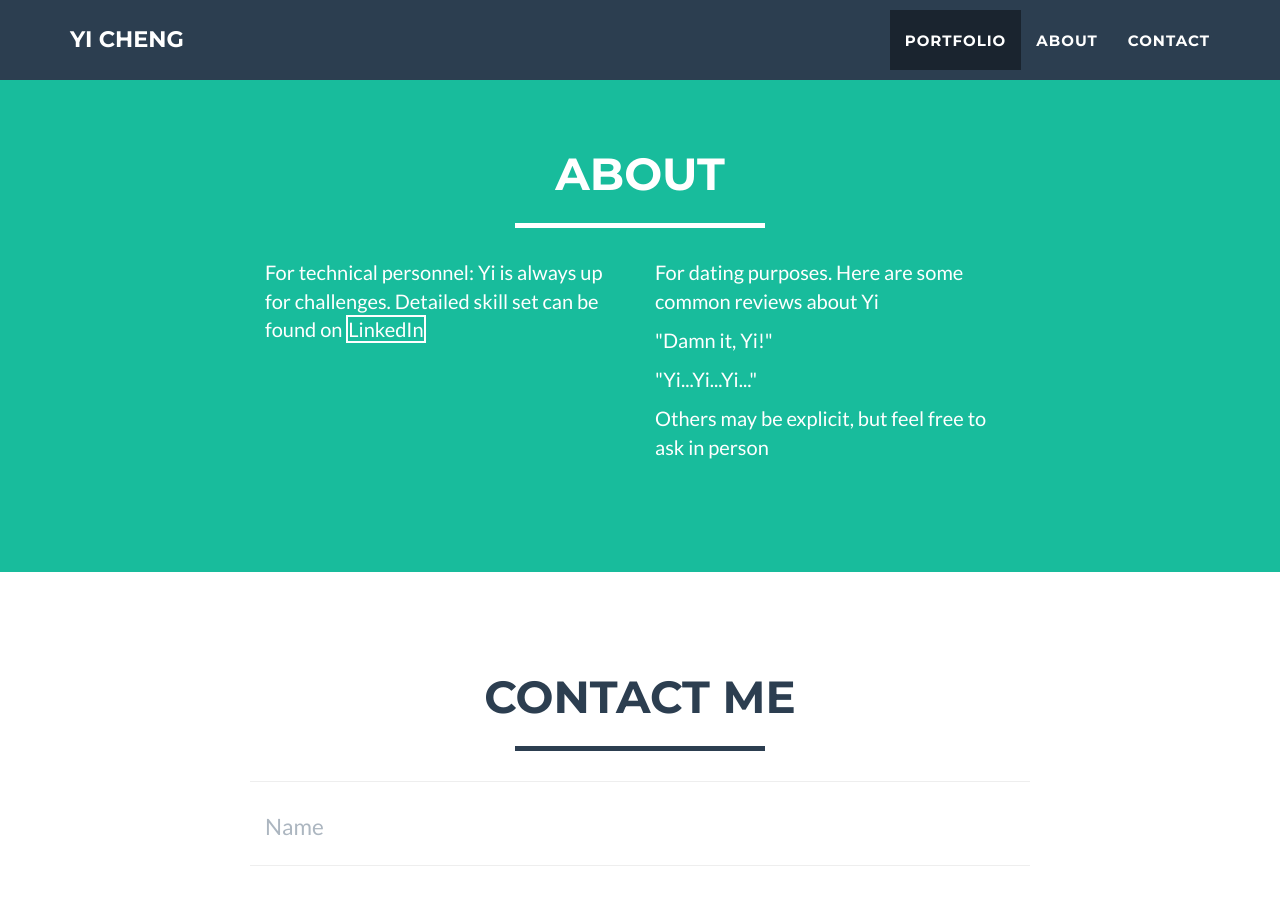
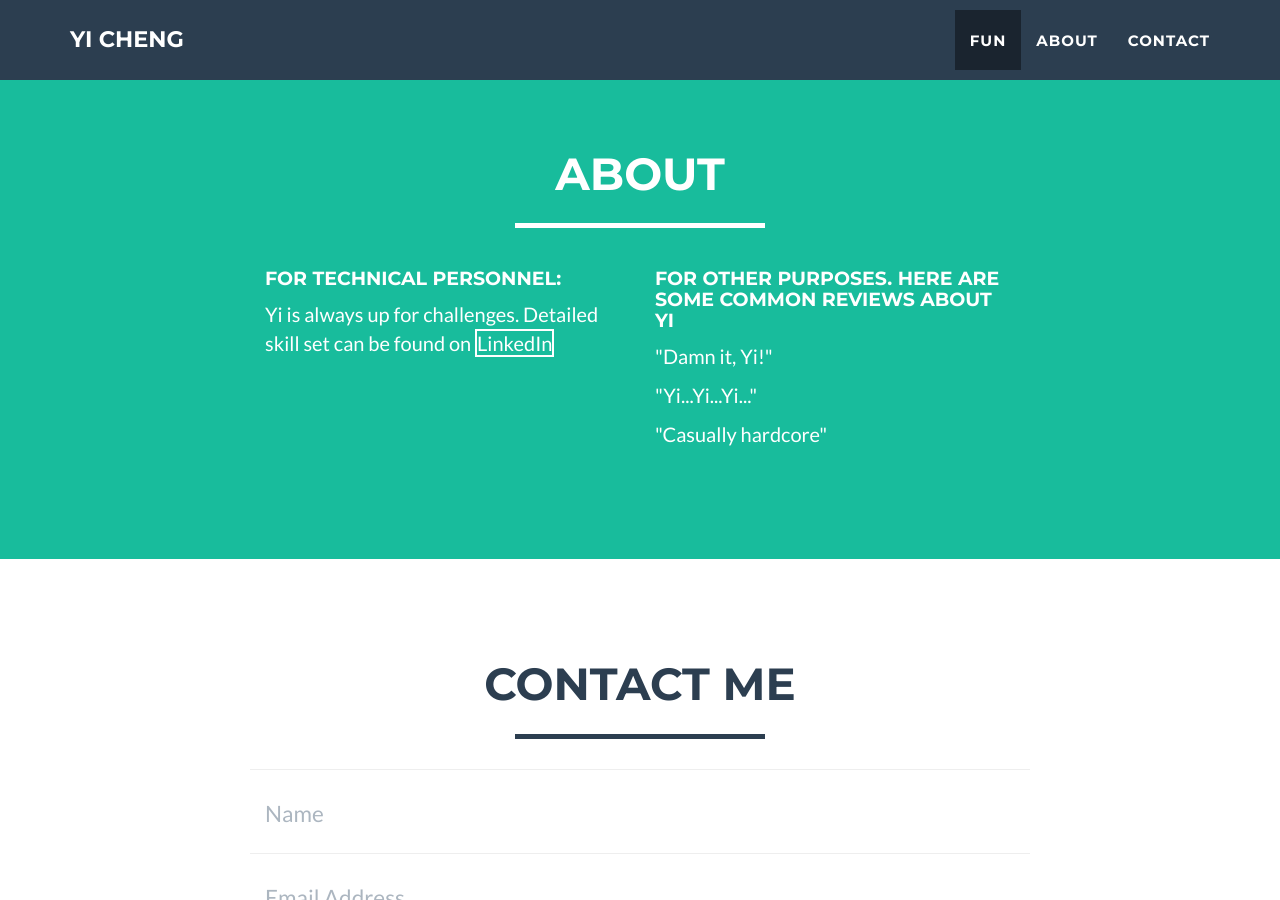
Before and after one commit to wisechengyi/oldgithubio, a Jekyll site: the page built from index.html, in a window 1280 px wide and 900 px high, scrolled down 1810 px. Built offline with Jekyll 4.4.1, drawn with Linux system fonts in a browser that asks for light colours.

Commit message:
scroll speed changed

```diff
--- a/_includes/about.html
+++ b/_includes/about.html
@@ -9,13 +9,14 @@
             </div>
             <div class="row">
                 <div class="col-lg-4 col-lg-offset-2">
-                    <p>For technical personnel: Yi is always up for challenges. Detailed skill set can be found on <a class=" btn-outline" href="https://www.linkedin.com/in/yidcheng#background-skills">LinkedIn</a>
+                    <h4>For technical personnel:</h4><p>Yi is always up for challenges. Detailed skill set can be found on <a class=" btn-outline" href="https://www.linkedin.com/in/yidcheng#background-skills">LinkedIn</a>
                 </div>
                 <div class="col-lg-4">
-                    <p>For dating purposes. Here are some common reviews about Yi</p>
+                    <h4>For other purposes. Here are some common reviews about Yi</h4>
                     <p>"Damn it, Yi!"</p>
                     <p>"Yi...Yi...Yi..."</p>
-                    <p>Others may be explicit, but feel free to ask in person</p>
+                    <p>"Casually hardcore"</p>
+                    <!--<p>Others may be explicit, but feel free to ask in person</p>-->
                 </div>
                 <!--<div class="col-lg-8 col-lg-offset-2 text-center">-->
                     <!--<a href="#" class="btn btn-lg btn-outline">-->
--- a/_includes/nav.html
+++ b/_includes/nav.html
@@ -19,7 +19,7 @@
                         <a href="#page-top"></a>
                     </li>
                     <li class="page-scroll">
-                        <a href="#portfolio">Portfolio</a>
+                        <a href="#portfolio">Fun</a>
                     </li>
                     <li class="page-scroll">
                         <a href="#about">About</a>
--- a/_includes/portfolio_grid.html
+++ b/_includes/portfolio_grid.html
@@ -4,7 +4,7 @@
         <div class="container">
             <div class="row">
                 <div class="col-lg-12 text-center">
-                    <h2>Portfolio</h2>
+                    <h2>Projects</h2>
                     <hr class="star-primary">
                 </div>
             </div>
--- a/js/freelancer.js
+++ b/js/freelancer.js
@@ -10,7 +10,7 @@ $(function() {
         var $anchor = $(this);
         $('html, body').stop().animate({
             scrollTop: $($anchor.attr('href')).offset().top
-        }, 1500, 'easeInOutExpo');
+        }, 500, 'easeInOutExpo');
         event.preventDefault();
     });
 });
```
Also changed, not shown: 9 other files.
